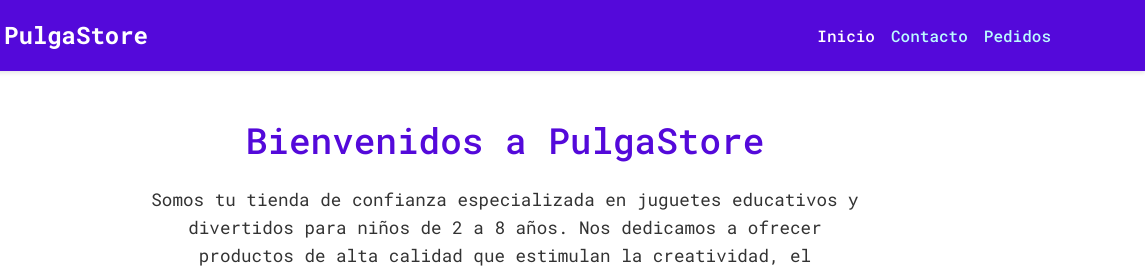
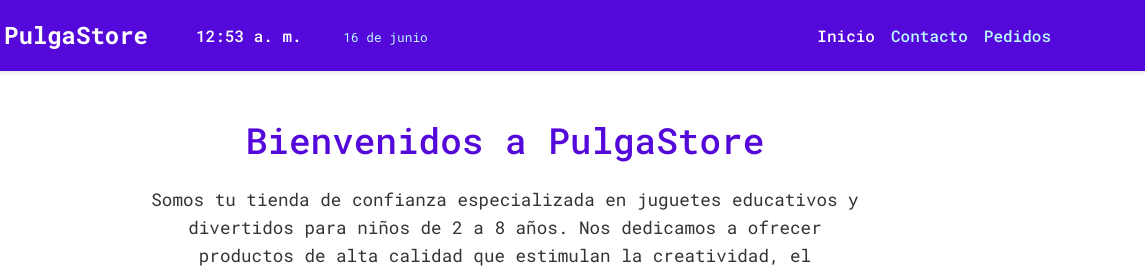
Before and after one commit to Nagthis/PulgaStore, a plain HTML site: page index.html in a window 1280 px wide. Shown: the top 275 px of the page, 135-1280 px from the left. Drawn offline with nearby package versions, Linux system fonts and the light colour scheme; a web font is replaced by a local one.

Commit message:
agregando timer

```diff
--- a/assets/css/style.css
+++ b/assets/css/style.css
@@ -54,6 +54,27 @@ body {
     color: var(--white) !important;
 }
 
+/* Reloj-simple */
+.reloj-simple {
+    margin: 0 2rem;
+    display: flex;
+    align-items: center;
+    gap: 0.5rem;
+}
+
+.reloj-simple #reloj {
+    color: var(--white);
+    font-family: "Roboto Mono", monospace;
+    font-size: 1rem;
+    font-weight: 500;
+}
+
+.reloj-simple #fecha {
+    color: var(--primary-lightest);
+    font-family: "Roboto Mono", monospace;
+    font-size: 0.8rem;
+    padding: 0.2rem 2rem;
+}
 
 /* Sección descripción */
 .descripcion {
--- /dev/null
+++ b/assets/js/script.js
@@ -0,0 +1,26 @@
+function actualizarReloj() {
+    const ahora = new Date();
+
+    const hora = ahora.toLocaleTimeString('es-CL', {
+        hour: '2-digit',
+        minute: '2-digit',
+        timeZone: 'America/Santiago'
+    });
+
+    const fecha = ahora.toLocaleDateString('es-CL', {
+        day: 'numeric',
+        month: 'long',
+        timeZone: 'America/Santiago'
+    });
+
+    const reloj = document.getElementById('reloj');
+    const fechaElement = document.getElementById('fecha');
+
+    if (reloj) reloj.textContent = hora;
+    if (fechaElement) fechaElement.textContent = fecha;
+}
+
+document.addEventListener('DOMContentLoaded', function() {
+    actualizarReloj();
+    setInterval(actualizarReloj, 1000);
+});
--- a/index.html
+++ b/index.html
@@ -26,6 +26,7 @@
     ></script>
     <link rel="stylesheet" href="/assets/css/style.css" />
     <link rel="stylesheet" href="/assets/css/queries.css" />
+    <script src="/assets/js/script.js" defer></script>
   </head>
   <body>
     <!-- Navbar -->
@@ -42,6 +43,12 @@
           />
           PulgaStore
         </a>
+        <!--Fecha y hora-->
+        <div class="reloj-simple d-none d-lg-block">
+          <span id="reloj"></span>
+          <span id="fecha"></span>
+        </div>
+
         <button
           class="navbar-toggler"
           type="button"
```
Also changed, not shown: contacto.html (+1 -0 lines), pedidos.html (+1 -0 lines), Readme.txt (added), 1 other file.
